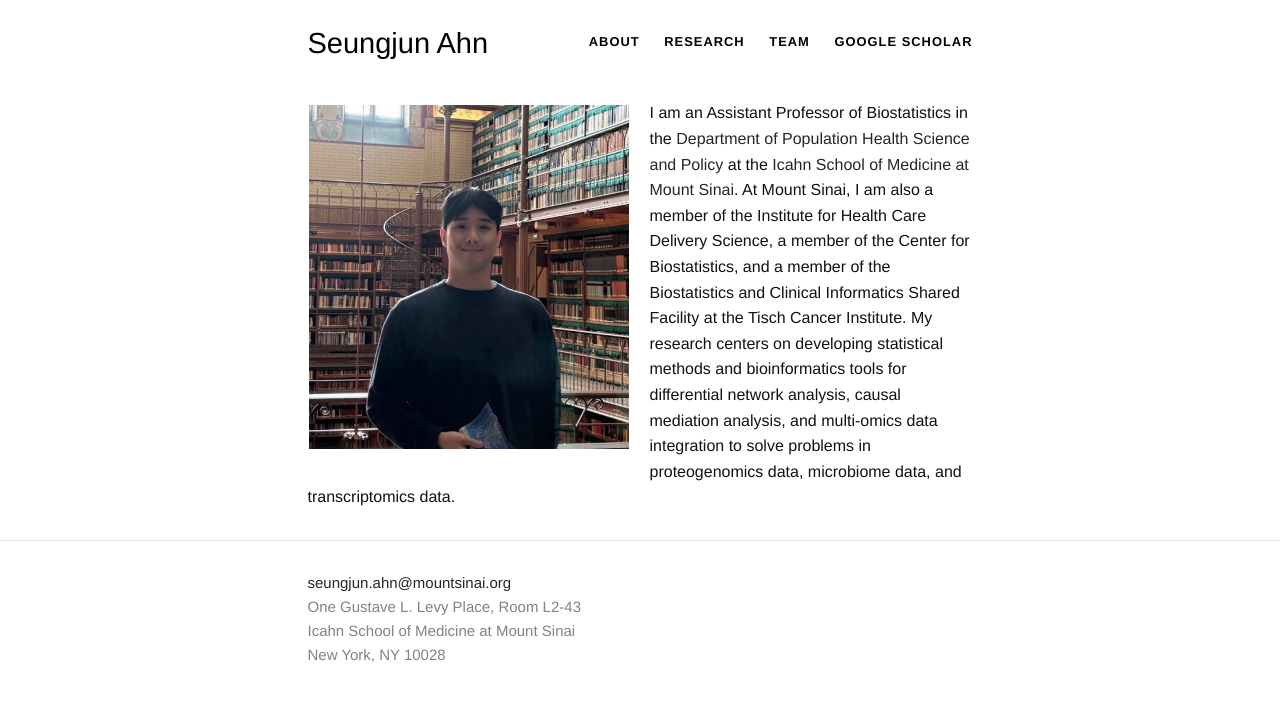
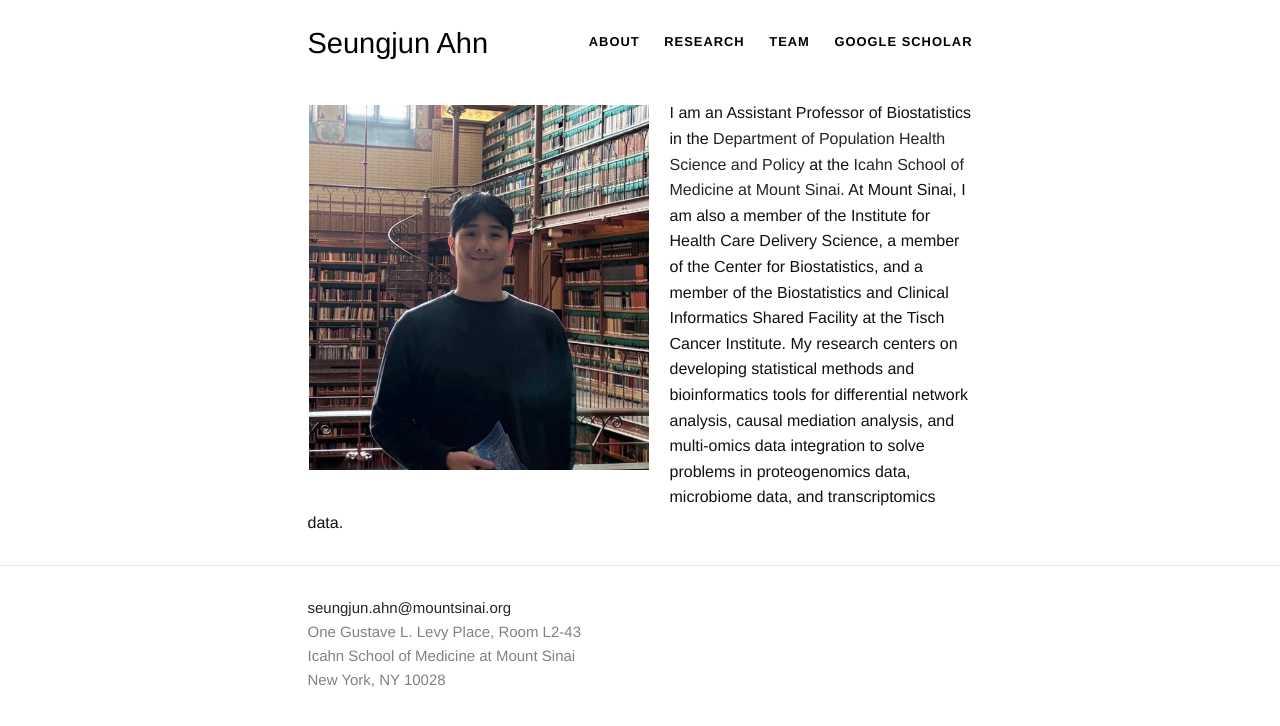
Before and after one commit to sjahnn/sjahnn.github.io, a Jekyll site: the page built from index.html, in a window 1280 px wide. Shown: the top 726 px of the page. Built offline with Jekyll 4.4.1, drawn with Linux system fonts in a browser that asks for light colours.

Commit message:
Update index.html

```diff
--- a/index.html
+++ b/index.html
@@ -14,7 +14,7 @@ layout: default
 
 
 <div class="default">
- <dl class="wp-caption alignleft" style="max-width: 320px">
+ <dl class="wp-caption alignleft" style="max-width: 340px">
 <dt><a href=""><img class="" src="/images/SAhn_Rijks.JPG" alt="" /></a>
 	<img padding: 11px;></dt>
 <dd></dd>
```
